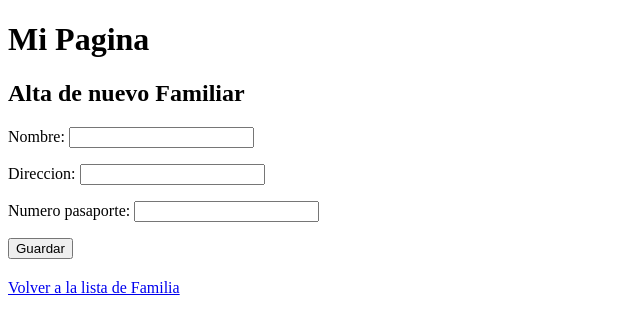
After one commit to Fernanda63/proyecto-final1, a Django app: page /mi-familia/alta in a window 1280 px wide. The commit adds this page. Shown: the top 334 px of the page, without its empty margins (0-640 px from the left). Run offline with Django 4.2, Linux system fonts and the light colour scheme.

Commit message:
no encuentro las fallas

```diff
--- a/ejemplo/forms.py
+++ b/ejemplo/forms.py
@@ -1,4 +1,23 @@
 from django import forms
 
+from ejemplo.models import Familiar
+
 class Buscar(forms.Form):
-    nombre = forms.CharField(max_length=10)
+    nombre = forms.CharField(max_length=10,
+                            widget=forms.TextInput(attrs={'placeholder': 'Busque algo...'}))
+
+
+class FamiliarForm(forms.ModelForm):
+  class Meta:
+    model = Familiar
+    fields = ['nombre', 'direccion', 'numero_pasaporte']
+
+
+
+class AmigosForm(forms.Form):
+    nombre = forms.CharField(max_length=100)
+
+
+
+class ClientesForm(forms.Form):
+    nombre = forms.CharField(max_length=100)
--- a/ejemplo/models.py
+++ b/ejemplo/models.py
@@ -8,3 +8,21 @@ class Familiar(models.Model):
 
     def __str__(self):
       return f"{self.nombre}, {self.numero_pasaporte}, {self.id}"
+
+
+from django.db import models
+
+class Amigo(models.Model):
+    nombre = models.CharField(max_length=100)
+    direccion = models.CharField(max_length=200)
+    numero_pasaporte = models.IntegerField()
+    def __str__(self):
+      return f"{self.nombre}, {self.numero_pasaporte}, {self.id}"
+
+from django.db import models
+class Cliente(models.Model):
+    nombre = models.CharField(max_length=100)
+    direccion = models.CharField(max_length=200)
+
+    def __str__(self):
+      return f"{self.nombre}, {self.id}"
--- /dev/null
+++ b/ejemplo/templates/ejemplo/alta_familiar.html
@@ -0,0 +1,15 @@
+{% extends 'ejemplo/base.html' %}
+{% block titulo%} Alta de nuevo Familiar {% endblock %}
+{% block contenido %}
+
+  <form action="/mi-familia/alta" method="post">
+    {% csrf_token %}
+    {{ form.as_p }}
+    <input type="submit" value="Guardar">
+  </form>
+
+  <h2 style="color:green">{{msg_exito}}</h2>
+
+  <a href="/mi_familia">Volver a la lista de Familia</a>
+
+{% endblock %}
--- a/ejemplo/templates/ejemplo/base.html
+++ b/ejemplo/templates/ejemplo/base.html
@@ -9,9 +9,9 @@
 </head>
 
 <body>
-    <h1> Mi Pagina de Familiares </h1>
-    {% block titulo %}{% endblock %}
-    {% block contenido %}{% endblock %}
+    <h1> Mi Pagina </h1>
+    <h2>{% block titulo %}{% endblock %}</h2>
+        {% block contenido %}{% endblock %}
 </body>
 
 </html>
--- a/ejemplo/views.py
+++ b/ejemplo/views.py
@@ -1,10 +1,19 @@
-from django.shortcuts import render
+from django.shortcuts import render, get_object_or_404
 
 from ejemplo.models import Familiar
 
-from ejemplo.forms import Buscar
+from ejemplo.forms import Buscar, AmigosForm
+
+from ejemplo.forms import Buscar, FamiliarForm
+
+from ejemplo.forms import Buscar, ClientesForm
 
 from django.views import View
+
+from ejemplo.models import Amigo
+
+from ejemplo.models import Cliente
+
 
 def index(request):
     return render(request, "ejemplo/saludar.html")
@@ -47,6 +56,7 @@ class BuscarFamiliar(View):
     form_class = Buscar
     template_name = 'ejemplo/buscar.html'
     initial = {"nombre":""}
+
     def get(self, request):
         form = self.form_class(initial=self.initial)
         return render(request, self.template_name, {'form':form})
@@ -59,3 +69,158 @@ class BuscarFamiliar(View):
             return render(request, self.template_name, {'form':form,
                                                         'lista_familiares':lista_familiares})
         return render(request, self.template_name, {"form": form})
+
+
+class AltaFamiliar(View):
+
+    form_class = FamiliarForm
+    template_name = 'ejemplo/alta_familiar.html'
+    initial = {"nombre":"", "direccion":"", "numero_pasaporte":""}
+
+    def get(self, request):
+        form = self.form_class(initial=self.initial)
+        return render(request, self.template_name, {'form':form})
+
+    def post(self, request):
+        form = self.form_class(request.POST)
+        if form.is_valid():
+            form.save()
+            msg_exito = f"se cargo con éxito el familiar {form.cleaned_data.get('nombre')}"
+            form = self.form_class(initial=self.initial)
+            return render(request, self.template_name, {'form':form,
+                                                        'msg_exito': msg_exito})
+
+        return render(request, self.template_name, {"form": form})
+
+class ActualizarFamiliar(View):
+  form_class = FamiliarForm
+  template_name = 'ejemplo/actualizar_familiar.html'
+  initial = {"nombre":"", "direccion":"", "numero_pasaporte":""}
+
+  # prestar atención ahora el method get recibe un parametro pk == primaryKey == identificador único
+  def get(self, request, pk):
+      familiar = get_object_or_404(Familiar, pk=pk)
+      form = self.form_class(instance=familiar)
+      return render(request, self.template_name, {'form':form,'familiar': familiar})
+
+  # prestar atención ahora el method post recibe un parametro pk == primaryKey == identificador único
+  def post(self, request, pk):
+      familiar = get_object_or_404(Familiar, pk=pk)
+      form = self.form_class(request.POST ,instance=familiar)
+      if form.is_valid():
+          form.save()
+          msg_exito = f"se actualizó con éxito el familiar {form.cleaned_data.get('nombre')}"
+          form = self.form_class(initial=self.initial)
+          return render(request, self.template_name, {'form':form,
+                                                      'familiar': familiar,
+                                                      'msg_exito': msg_exito})
+
+      return render(request, self.template_name, {"form": form})
+
+
+
+class BorrarFamiliar(View):
+  template_name = 'ejemplo/familiar.html'
+
+  def get(self, request, pk):
+      familiar = get_object_or_404(Familiar, pk=pk)
+      familiar.delete()
+      familiares = Familiar.objects.all()
+      return render(request, self.template_name, {'lista_familiares': familiares})
+
+
+def mostrar_Amigos(request):
+  lista_Amigos = Amigo.objects.all()
+  return render(request, "ejemplo/Amigos.html", {"lista_Amigos": lista_Amigos})
+
+
+
+class BuscarAmigo(View):
+    form_class = Buscar
+    template_name = 'ejemplo/buscar.html'
+    initial = {"nombre":""}
+    def get(self, request):
+        form = self.form_class(initial=self.initial)
+        return render(request, self.template_name, {'form':form})
+    def post(self, request):
+        form = self.form_class(request.POST)
+        if form.is_valid():
+            nombre = form.cleaned_data.get("nombre")
+            lista_Amigos = Amigo.objects.filter(nombre__icontains=nombre).all()
+            form = self.form_class(initial=self.initial)
+            return render(request, self.template_name, {'form':form,
+                                                        'lista_Amigos':lista_Amigos})
+        return render(request, self.template_name, {"form": form})
+
+
+def mostrar_Clientes(request):
+  lista_Clientes = Cliente.objects.all()
+  return render(request, "ejemplo/Clientes.html", {"lista_Clientes": lista_Clientes})
+
+
+class BuscarCliente(View):
+    form_class = Buscar
+    template_name = 'ejemplo/buscar.html'
+    initial = {"nombre":""}
+    def get(self, request):
+        form = self.form_class(initial=self.initial)
+        return render(request, self.template_name, {'form':form})
+    def post(self, request):
+        form = self.form_class(request.POST)
+        if form.is_valid():
+            nombre = form.cleaned_data.get("nombre")
+            lista_Clientes = Familiar.objects.filter(nombre__icontains=nombre).all()
+            form = self.form_class(initial=self.initial)
+            return render(request, self.template_name, {'form':form,
+                                                        'lista_Clientees':lista_Clientes})
+        return render(request, self.template_name, {"form": form})
+
+class ActualizarAmigo(View):
+  form_class = AmigosForm
+  template_name = 'ejemplo/actualizar_Amigos.html'
+  initial = {"nombre":"", "direccion":"", "numero_pasaporte":""}
+
+
+  def get(self, request, pk):
+      Amigo = get_object_or_404(Amigo, pk=pk)
+      form = self.form_class(instance=Amigo)
+      return render(request, self.template_name, {'form':form,'Amigo': Amigo})
+
+
+  def post(self, request, pk):
+      Amigo = get_object_or_404(Amigo, pk=pk)
+      form = self.form_class(request.POST ,instance=Amigo)
+      if form.is_valid():
+          form.save()
+          msg_exito = f"se actualizó con éxito el Amigo {form.cleaned_data.get('nombre')}"
+          form = self.form_class(initial=self.initial)
+          return render(request, self.template_name, {'form':form,
+                                                      'Amigo': Amigo,
+                                                      'msg_exito': msg_exito})
+
+      return render(request, self.template_name, {"form": form})
+
+class ActualizarCliente(View):
+  form_class = ClientesForm
+  template_name = 'ejemplo/actualizar_Cliente.html'
+  initial = {"nombre":"", "direccion":""}
+
+
+  def get(self, request, pk):
+      Cliente = get_object_or_404(Cliente, pk=pk)
+      form = self.form_class(instance=Cliente)
+      return render(request, self.template_name, {'form':form,'Cliente': Cliente})
+
+
+  def post(self, request, pk):
+      Cliente = get_object_or_404(Cliente, pk=pk)
+      form = self.form_class(request.POST ,instance=Cliente)
+      if form.is_valid():
+          form.save()
+          msg_exito = f"se actualizó con éxito el Cliente {form.cleaned_data.get('nombre')}"
+          form = self.form_class(initial=self.initial)
+          return render(request, self.template_name, {'form':form,
+                                                      'Cliente': Cliente,
+                                                      'msg_exito': msg_exito})
+
+      return render(request, self.template_name, {"form": form})
--- a/project/urls.py
+++ b/project/urls.py
@@ -15,7 +15,9 @@ Including another URLconf
 """
 from django.contrib import admin
 from django.urls import path
-from ejemplo.views import (index, monstrar_familiares, saludar_a, sumar, buscar, BuscarFamiliar)
+from ejemplo.views import (ActualizarAmigo, ActualizarCliente, BuscarAmigo, BuscarCliente, mostrar_Clientes, mostrar_Amigos, buscar, index,
+                            monstrar_familiares, BuscarFamiliar,
+                            AltaFamiliar, ActualizarFamiliar, saludar_a, sumar)
 
 urlpatterns = [
     path('admin/', admin.site.urls),
@@ -24,5 +26,13 @@ urlpatterns = [
     path('sumar/<int:a>/<int:b>', sumar),
     path('buscar', buscar),
     path('mi-familia/', monstrar_familiares),
-    path('mi-familia/buscar', BuscarFamiliar.as_view())
-]
+    path('mi-familia/buscar', BuscarFamiliar.as_view()),
+    path('mi-familia/alta', AltaFamiliar.as_view()),
+    path('mi-familia/actualizar/<int:pk>', ActualizarFamiliar.as_view()),
+    path('mis-Amigos/', mostrar_Amigos),
+    path('mis-Amigos/buscar', BuscarAmigo.as_view()),
+    path('mis-Clientes/', mostrar_Clientes),
+    path('mi-familia/buscar', BuscarCliente.as_view()),
+    path('mi-familia/actualizar/<int:pk>', ActualizarAmigo.as_view()),
+    path('mis-Clientes/actualizar/<int:pk>', ActualizarCliente.as_view()),
+    ]
```
Also changed, not shown: ejemplo/templates/ejemplo/Amigos.html (added, +15 -0 lines), ejemplo/templates/ejemplo/Clientes.html (added, +16 -0 lines), ejemplo/templates/ejemplo/actualizar_Amigos.html (added, +14 -0 lines), ejemplo/templates/ejemplo/actualizar_Cliente.html (added, +14 -0 lines), ejemplo/templates/ejemplo/actualizar_familiar.html (added, +13 -0 lines), ejemplo/templates/ejemplo/buscar_clientes.html (added, +9 -0 lines), ejemplo/templates/ejemplo/familiares.html (+12 -9 lines), ejemplo/migrations/0002_amigo.py (added), ejemplo/migrations/0003_cliente.py (added), ejemplo/templates/ejemplo/buscar.html (line endings or trailing spaces), 1 other file.
